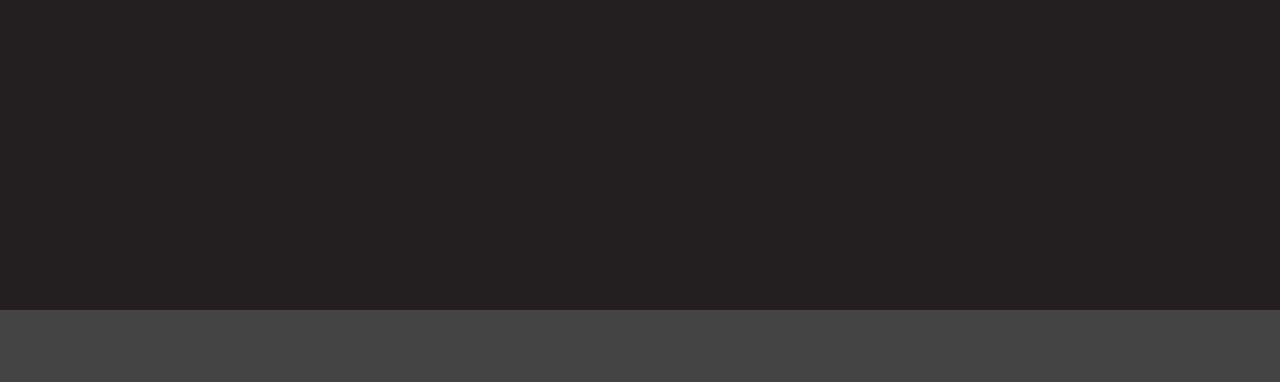
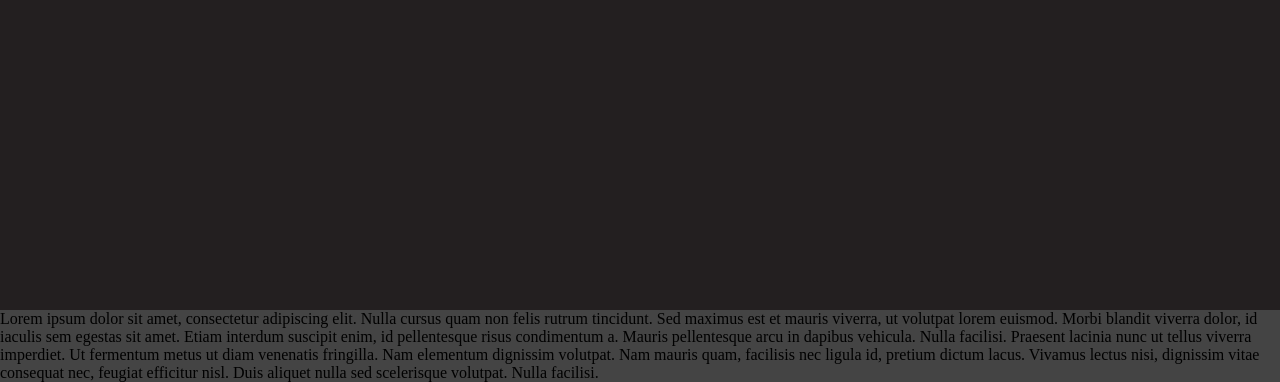
Before and after one commit to 1RIC/1RICWeb, a plain HTML site: page index.html in a window 1280 px wide. Shown: the part 490-872 px from the top of the page. Before the commit the page ends 800 px from the top, so only its background shows below. Drawn offline with Linux system fonts and the light colour scheme; no server answers.

Commit message:
Lorem Ipsum Test

```diff
--- a/index.html
+++ b/index.html
@@ -97,6 +97,11 @@
       <div class="spinner"></div>
       <div class="progress"><div class="full"></div></div>
     </div>
+
+<div>Lorem ipsum dolor sit amet, consectetur adipiscing elit. Nulla cursus quam non felis rutrum tincidunt. Sed maximus est et mauris viverra, ut volutpat lorem euismod. Morbi blandit viverra dolor, id iaculis sem egestas sit amet. Etiam interdum suscipit enim, id pellentesque risus condimentum a. Mauris pellentesque arcu in dapibus vehicula. Nulla facilisi. Praesent lacinia nunc ut tellus viverra imperdiet. Ut fermentum metus ut diam venenatis fringilla. Nam elementum dignissim volutpat. Nam mauris quam, facilisis nec ligula id, pretium dictum lacus. Vivamus lectus nisi, dignissim vitae consequat nec, feugiat efficitur nisl. Duis aliquet nulla sed scelerisque volutpat. Nulla facilisi.
+
+</div>
+
   </body>
 
   <script src="Build/UnityLoader.js"></script>
```
